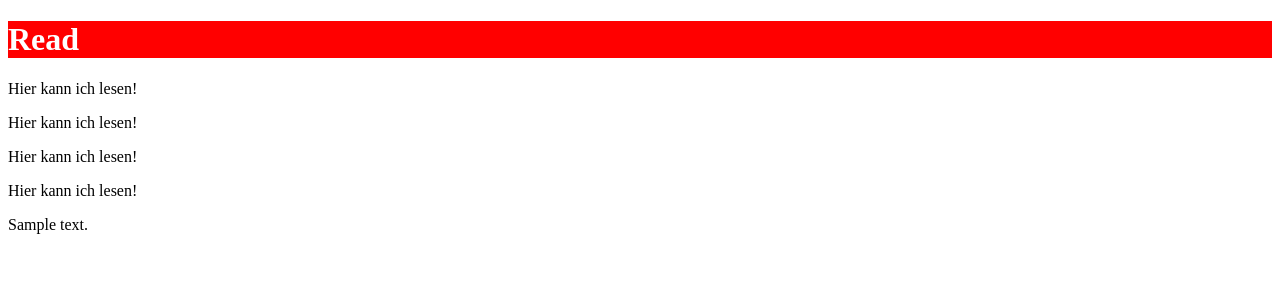
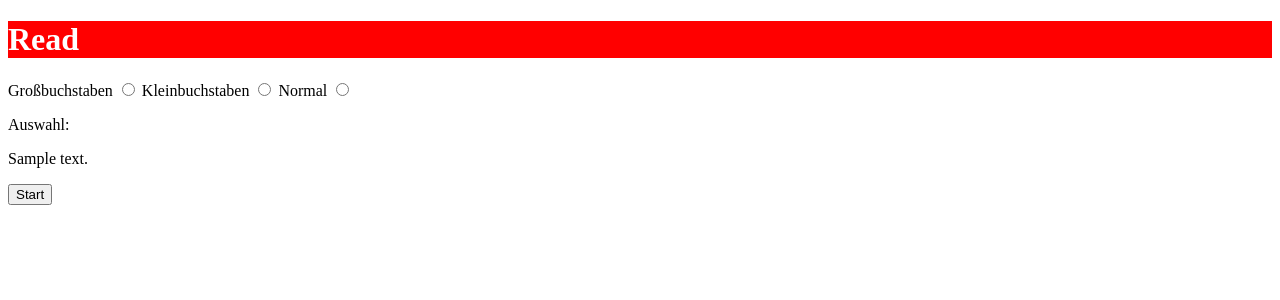
Before and after one commit to Hadizih/LeseFunken, a Flask app: template templates/read.html in a window 1280 px wide. Shown: the top 300 px of the page. Run offline with Flask 3, Linux system fonts and the light colour scheme; the template is opened without the code that fills it: most values are stand-ins (such as "Sample title", 1, 10 or a date in 2020).

Commit message:
Text Konverter auf Read eingebaut

```diff
--- a/run.py
+++ b/run.py
@@ -16,7 +16,7 @@
 def own():
     return render_template('own.html')
 
-@app.route('/read', methods=['GET', 'POST'])
+@app.route('/read', methods=['POST'])
 def read():
     text = request.form['userText']
     return render_template('read.html', text=text)
--- a/static/style.css
+++ b/static/style.css
@@ -8,11 +8,3 @@
     width: 80%;
     min-height: 400px;
 }
-
-.button {
-    background-color: blue;
-    color: white;
-    padding: 10px;
-    border: none;
-    cursor: pointer;
-}
--- a/templates/generate.html
+++ b/templates/generate.html
@@ -10,7 +10,7 @@
 <body>
     <h1>Generate</h1>
     <div id="main">
-
+        <p>Not yet implemented</p>
 
     <button id="submit" onclick="window.location.href='/read'">Generate</button>
 
--- a/templates/read.html
+++ b/templates/read.html
@@ -6,16 +6,27 @@
     <link rel="stylesheet" href="{{url_for('static',filename='style.css')}}">
 
     <title>Read</title>
+
+
 </head>
 <body>
     <h1>Read</h1>
     <div id="main">
-        <p>Hier kann ich lesen!</p>
-        <p>Hier kann ich lesen!</p>
-        <p>Hier kann ich lesen!</p>
-        <p>Hier kann ich lesen!</p>
-        <p>{{text}}</p>
+        <div id="read-settings">
+            <label for="radioBtnCapital">Großbuchstaben</label>
+            <input type="radio" id="radioBtnCapital" name="radioBtn" value="capital">
+            <label for="radioBtnLower">Kleinbuchstaben</label>
+            <input type="radio" id="radioBtnLower" name="radioBtn" value="lowercase">
+            <label for="radioBtnNormal">Normal</label>
+            <input type="radio" id="radioBtnNormal" name="radioBtn" value="normal">
+
+        </div>
+        <p>Auswahl: <span id="auswahl"></span></p>
+        <p id="text">{{text}}</p>
+
+     <div id="buttons">
+        <button id="startBtn">Start</button>
     </div>
-
+    <script src="{{url_for('static',filename='script.js')}}"></script>
 </body>
 </html>
```
